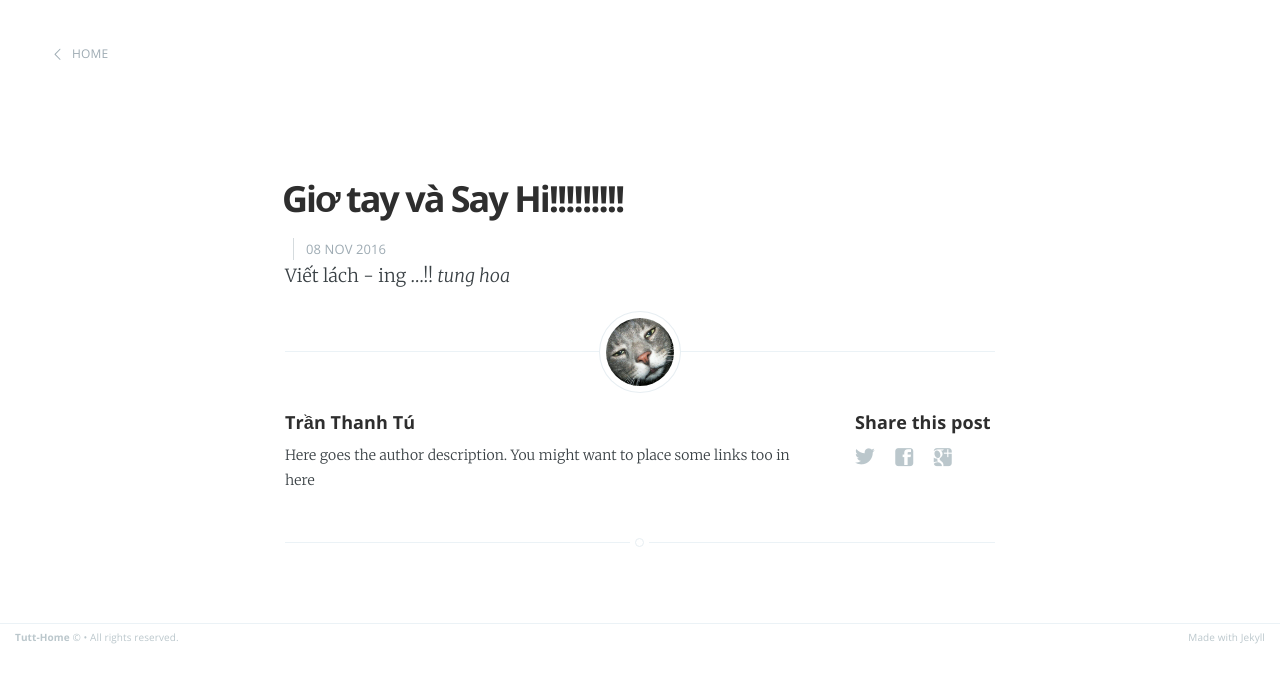
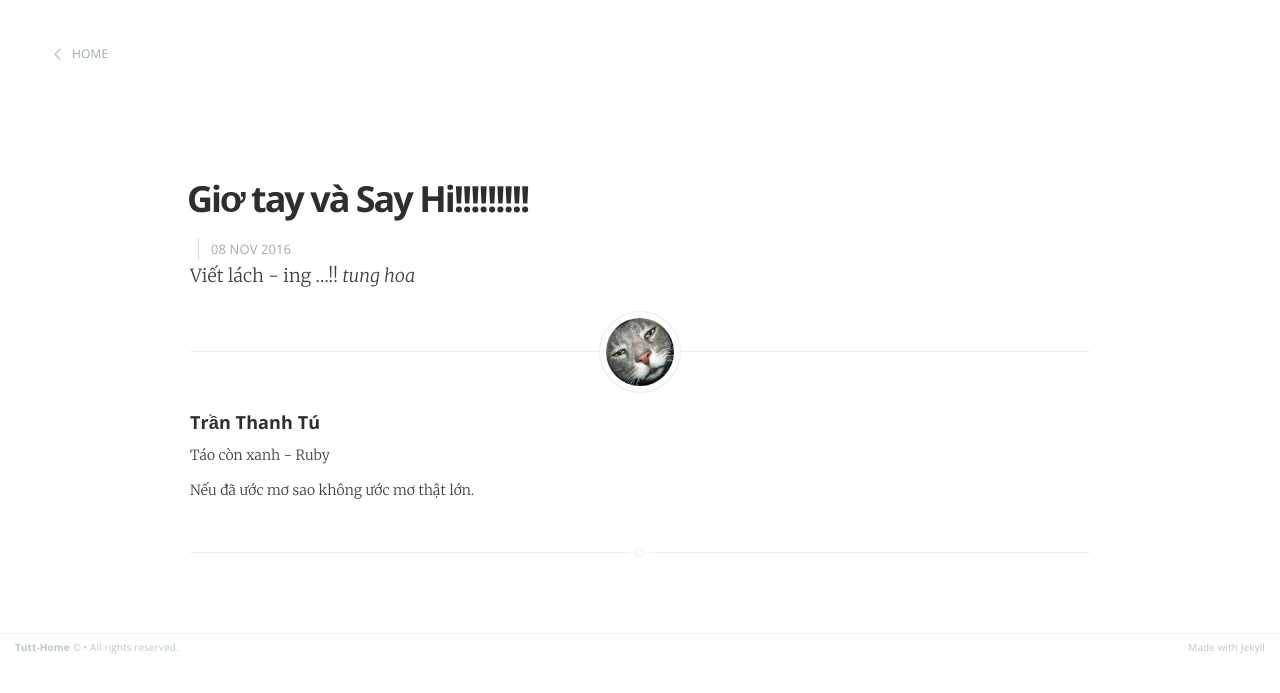
Before and after one commit to trnthanhtu/trnthanhtu.github.io, a Jekyll site: the page built from _posts/2016-11-08-Hello-world.markdown, in a window 1280 px wide. Shown: the top 693 px of the page. Built offline with Jekyll 4.4.1, drawn with Linux system fonts in a browser that asks for light colours.

Commit message:
Article about freeze

```diff
--- a/_layouts/post.html
+++ b/_layouts/post.html
@@ -13,7 +13,7 @@ post_class: post-template
 
 <main class="content" role="main">
 
-    <article class="post">
+    <article class="post show-article ">
 
         <header class="post-header">
             <h1 class="post-title">{{ page.title }}</h1>
@@ -71,13 +71,16 @@ post_class: post-template
                     <h4> {{ site.author }} </h4>
                     <!-- Author Bio -->
                     <p>
-                        Here goes the author description. You might want to place some links too in here
+                        Táo còn xanh - Ruby
+                    </p>
+                    <p>
+                        Nếu đã ước mơ sao không ước mơ thật lớn.
                     </p>
                 </section>
             {% endif %}
 
             <!-- Share links section -->
-            {% include share.html %}
+            <!-- {% include share.html %} -->
 
             <!-- Disqus comments -->
             {% if page.disqus %}
--- a/assets/css/screen.css
+++ b/assets/css/screen.css
@@ -453,7 +453,7 @@ margin on the iframe, cause it breaks stuff. */
 .inner {
     position: relative;
     width: 80%;
-    max-width: 710px;
+    /*max-width: 710px;*/
     margin: 0 auto;
 }
 
@@ -724,7 +724,9 @@ margin on the iframe, cause it breaks stuff. */
     word-break: break-word;
     hyphens: auto;
 }
-
+.show-article {
+    max-width: 900px;
+}
 /* Add a little circle in the middle of the border-bottom on our .post
    just for the lolz and stylepoints. */
 .post:after {
--- a/index.html
+++ b/index.html
@@ -18,8 +18,10 @@ about: 'about.html'
             <h1 class="page-title">{{ site.name }}</h1>
             <h2 class="page-description">
                 {% if site.description %} {{ site.description }}. {% endif %}
+            </h2>
+            <h5>
                 {% if page.about %} <a href='{{ site.baseurl }}{{ page.about }}'> About me </a> {% endif %}
-            </h2>
+            </h5>
         </div>
     </div>
     <a class="scroll-down icon-arrow-left" href="#content" data-offset="-45"><span class="hidden">Scroll Down</span></a>
```
Also changed, not shown: _posts/2016-11-10-Method-Freeze.markdown (added, +127 -0 lines), 2 other files.
